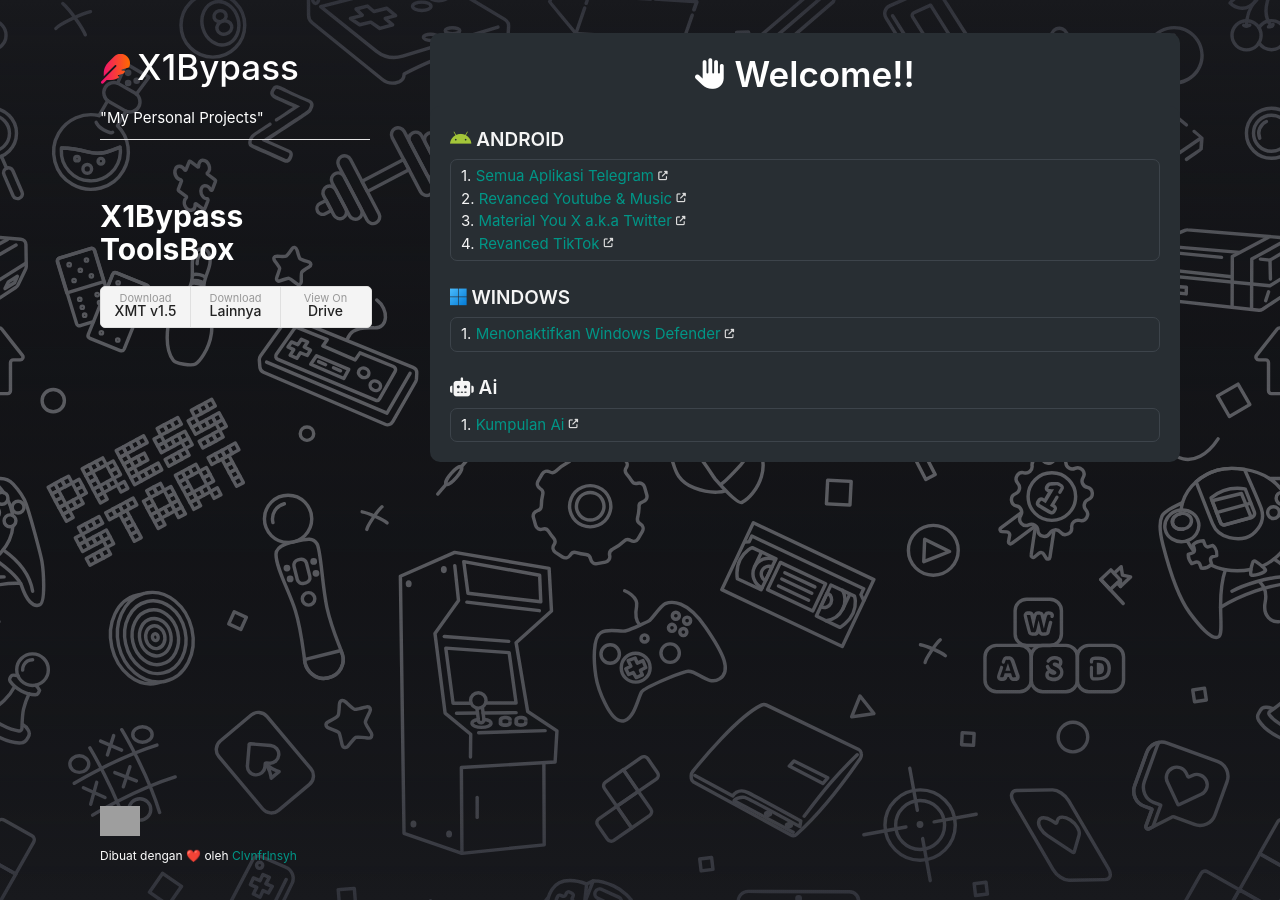
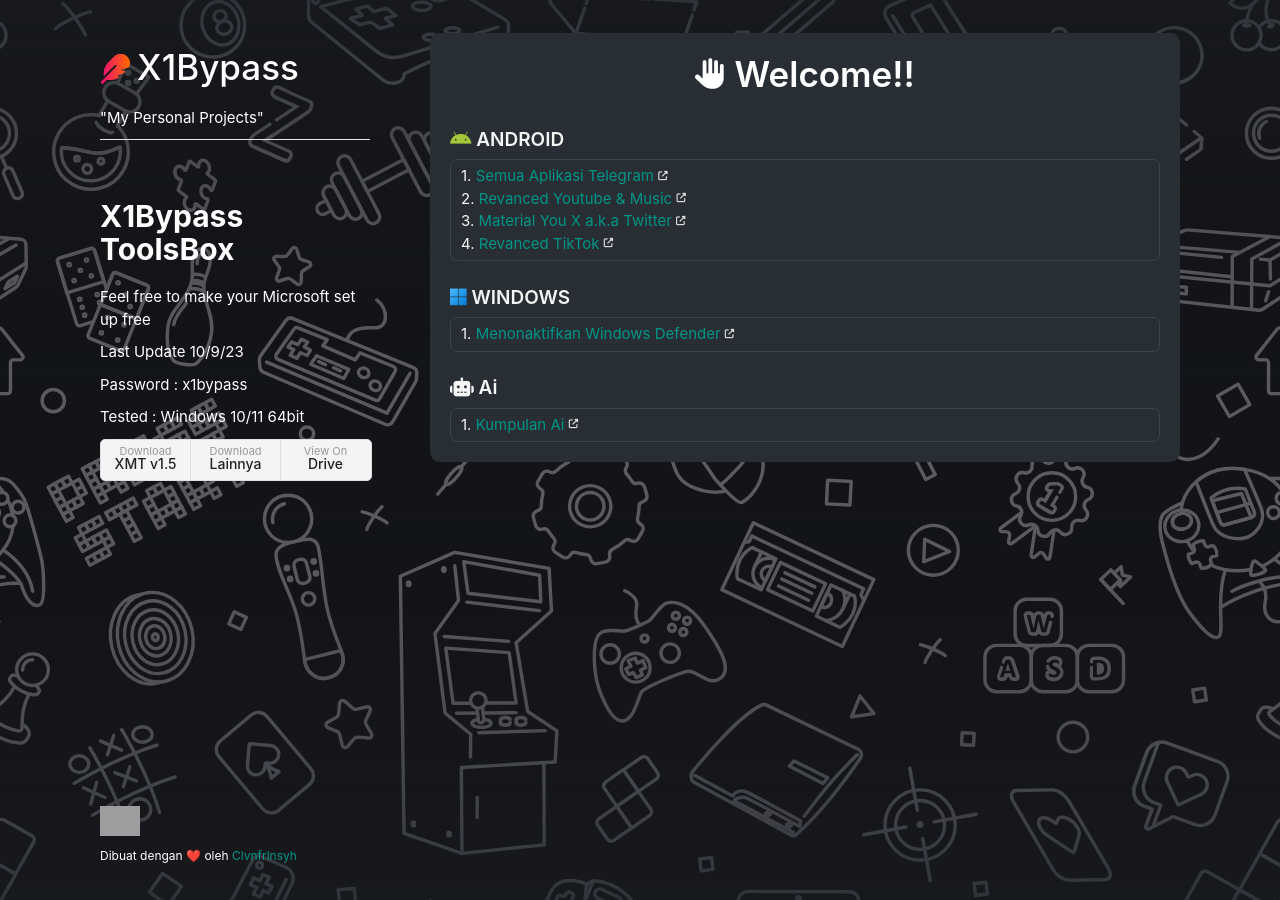
Before and after one commit to Unknown240/coba, a Jekyll site: the page built from index.html, in a window 1280 px wide. Built offline with Jekyll 4.4.1, drawn with Linux system fonts in a browser that asks for light colours; grey boxes are pictures that could not be loaded.

Commit message:
Update default.html

```diff
--- a/_layouts/default.html
+++ b/_layouts/default.html
@@ -27,7 +27,11 @@
 
               <tr><th><a href="{{ nav.url | relative_url }}">{{ nav.title }}</a></th></tr>
         </table>
-        <h1 style="color: white;">X1Bypass ToolsBox</h1>
+       <h1 style="color: white;">X1Bypass ToolsBox</h1>
+        <p style="color: white;">Feel free to make your Microsoft set up free</p>
+        <p style="color: white;">Last Update 10/9/23</p>
+        <p style="color: white;">Password : x1bypass</p>
+        <p style="color: white;">Tested : Windows 10/11 64bit</p>
 
         {% if site.show_downloads %}
           <ul>
```
